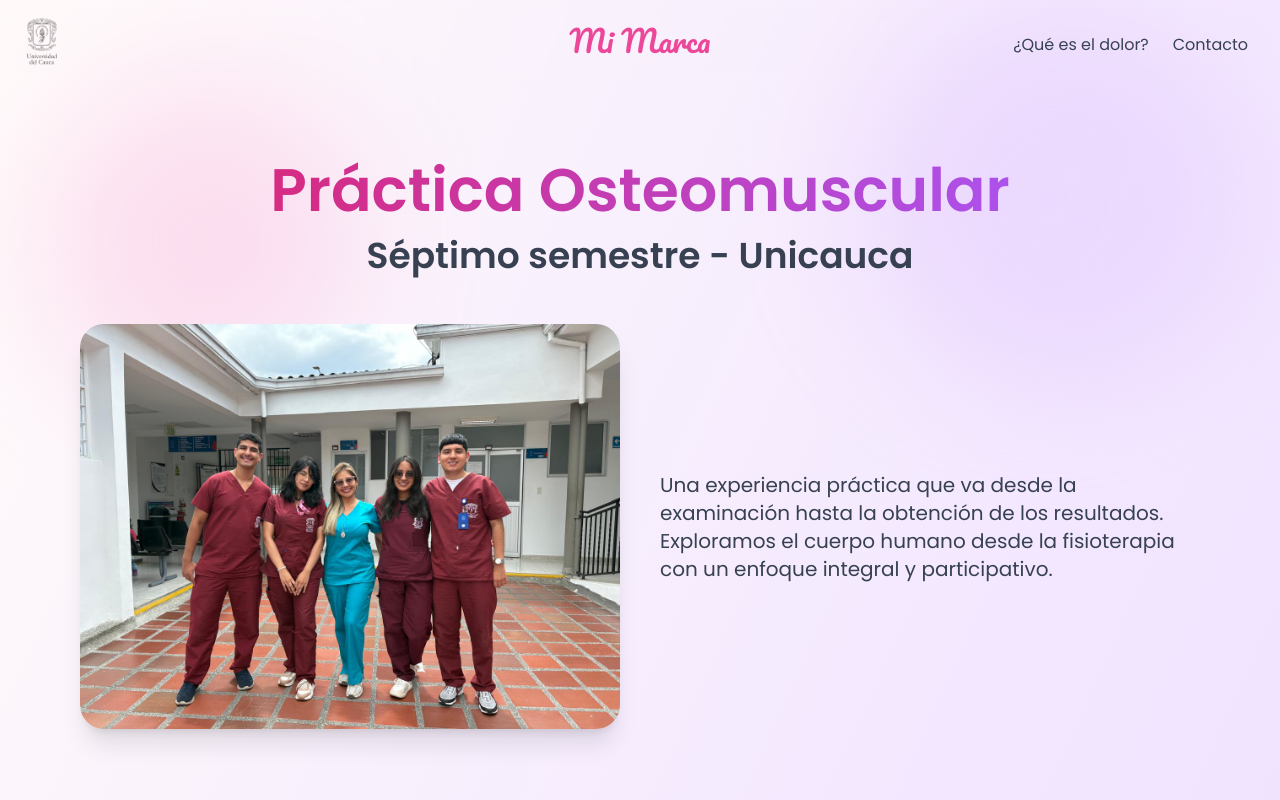
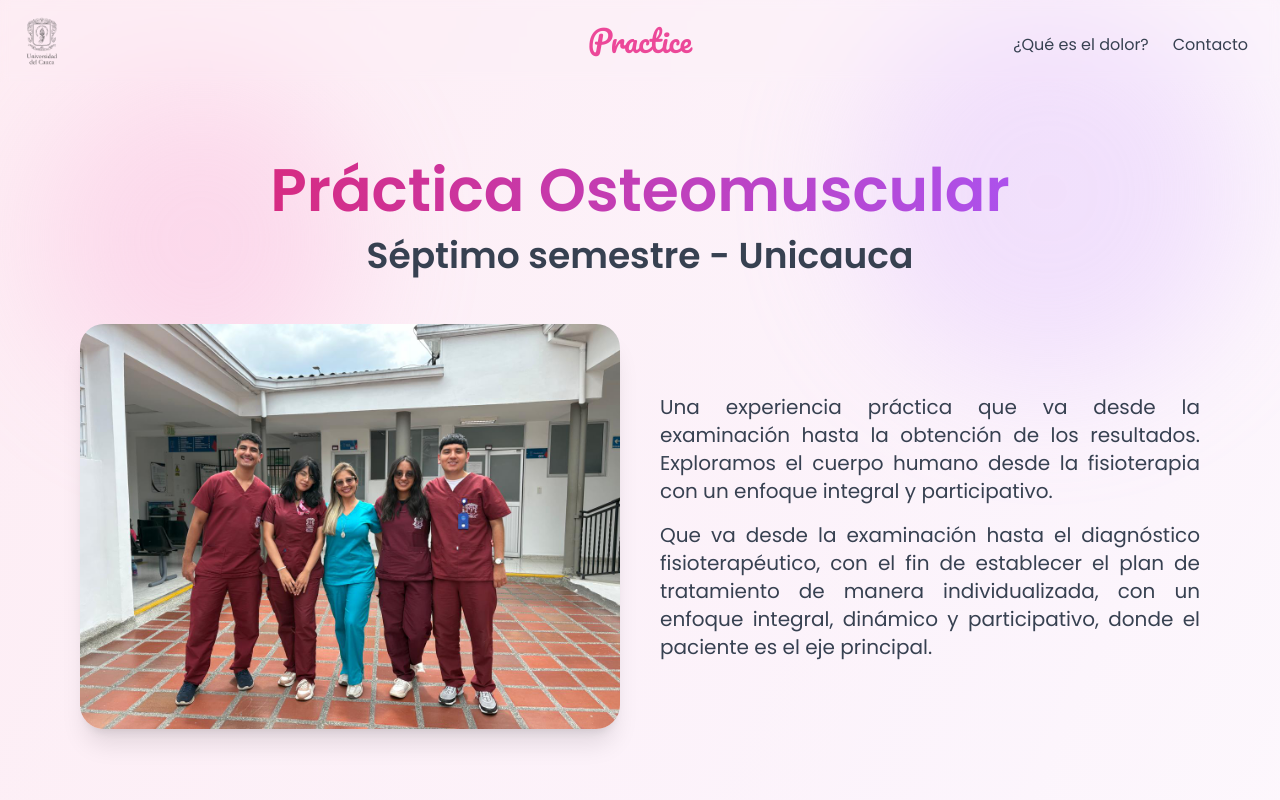
Before and after one commit to JuanF88/ximenaPage, a Next.js app: page / in a window 1280 px wide. Shown: the top 800 px of the page. Built offline with nearby package versions, Linux system fonts and the light colour scheme.

Commit message:
Movile update

```diff
--- a/src/components/Header.js
+++ b/src/components/Header.js
@@ -56,7 +56,7 @@ export default function Header() {
                 isScrolled ? "text-2xl" : "text-3xl"
               } ${pacifico.className} hover:scale-90`}
             >
-              Mi Marca
+              Practice
             </span>
           </Link>
         </div>
--- a/src/components/Hero.js
+++ b/src/components/Hero.js
@@ -47,12 +47,19 @@ export default function Hero() {
           />
         </div>
         <div className="md:w-1/2 space-y-4">
-          <p className="text-lg sm:text-xl text-gray-700 leading-relaxed text-center md:text-left max-w-2xl mx-auto">
+          <p className="text-lg sm:text-xl text-gray-700 leading-relaxed text-justify max-w-2xl mx-auto">
             Una experiencia práctica que va desde la examinación hasta la
             obtención de los resultados. Exploramos el cuerpo humano desde la
             fisioterapia con un enfoque integral y participativo.
           </p>
+
+          <p className="text-lg sm:text-xl text-gray-700 leading-relaxed text-justify max-w-2xl mx-auto">
+            Que va desde la examinación hasta el diagnóstico fisioterapéutico,
+            con el fin de establecer el plan de tratamiento de manera individualizada,
+            con un enfoque integral, dinámico y participativo, donde el paciente es el eje principal.
+          </p>
         </div>
+
       </motion.div>
 
       {/* 📘 Modelo de Atención */}
@@ -78,7 +85,7 @@ export default function Hero() {
           {
             icon: BookOpenCheck,
             title: "Aprendizaje Activo",
-            desc: "Aplicación real de conocimientos clínicos.",
+            desc: "Estudio de métodos y procedimientos",
           },
           {
             icon: Activity,
--- a/src/pages/dolor.js
+++ b/src/pages/dolor.js
@@ -26,16 +26,22 @@ export default function DolorPage() {
           >
             Dolor Musculoesquelético
           </motion.h1>
-          <motion.p
-            className="text-base sm:text-lg text-gray-700 px-2"
+          <motion.blockquote
+            className="relative bg-pink-50 border-l-4 border-pink-400 text-base sm:text-lg text-gray-700 px-6 py-4 rounded-md text-justify shadow-sm"
             initial={{ opacity: 0, y: 20 }}
             animate={{ opacity: 1, y: 0 }}
             transition={{ delay: 0.3, duration: 0.8 }}
           >
-            El dolor es una experiencia sensorial y emocional desagradable
-            asociada a una lesión tisular real o potencial o que parece estar
-            asociada con esta.
-          </motion.p>
+            <p className="mb-2">
+              “El dolor es una experiencia sensorial y emocional desagradable
+              asociada a una lesión tisular real o potencial o que parece estar
+              asociada con esta.”
+            </p>
+            <cite className="block text-sm text-gray-500 text-right">
+              — Organización Mundial de la Salud (OMS)
+            </cite>
+          </motion.blockquote>
+
         </motion.section>
 
         {/* 1.1️⃣ Recuadros de información */}
--- a/src/pages/index.js
+++ b/src/pages/index.js
@@ -26,20 +26,27 @@ export default function Home() {
   }, [lastScrollY]);
 
   useEffect(() => {
-    AOS.init();
+    AOS.init({
+      disable: window.innerWidth < 640, // ❌ Desactiva AOS en móviles
+    });
   }, []);
 
   return (
     <div className="relative flex flex-col min-h-screen overflow-hidden">
 
-      {/* 🎨 Fondo degradado animado */}
-      <div className="absolute inset-0 -z-30 w-full h-full animate-gradient bg-gradient-to-br from-pink-100 via-white to-purple-300 opacity-80" />
+      {/* 🎨 Fondo estático para móvil */}
+      <div className="block sm:hidden absolute inset-0 -z-30 w-full h-full bg-pink-100" />
 
-      {/* 🫧 Blobs decorativos */}
-      <div className="absolute top-20 left-10 w-80 h-80 bg-pink-300 rounded-full opacity-30 blur-3xl -z-20" />
-      <div className="absolute bottom-30 right-10 w-96 h-96 bg-purple-300 rounded-full opacity-30 blur-3xl -z-20" />
-      <div className="absolute bottom-10 left-10 w-80 h-80 bg-pink-300 rounded-full opacity-30 blur-3xl -z-20" />
-      <div className="absolute bottom-10 right-10 w-96 h-96 bg-purple-200 rounded-full opacity-30 blur-3xl -z-20" />
+      {/* 🎨 Fondo animado degradado para escritorio */}
+      <div className="hidden sm:block absolute inset-0 -z-30 w-full h-full animate-gradient bg-gradient-to-br from-pink-100 via-white to-purple-300 opacity-80" />
+
+      {/* 🫧 Blobs decorativos - SOLO escritorio */}
+      <div className="hidden sm:block absolute top-20 left-10 w-80 h-80 bg-pink-300 rounded-full opacity-30 blur-3xl -z-20" />
+      <div className="hidden sm:block absolute bottom-30 right-10 w-96 h-96 bg-purple-300 rounded-full opacity-30 blur-3xl -z-20" />
+      <div className="hidden sm:block absolute bottom-10 left-10 w-80 h-80 bg-pink-300 rounded-full opacity-30 blur-3xl -z-20" />
+      <div className="hidden sm:block absolute bottom-10 right-10 w-96 h-96 bg-purple-200 rounded-full opacity-30 blur-3xl -z-20" />
+
+      {/* 📌 Contenido principal */}
       <Header />
       <Hero />
       <Footer />
```
